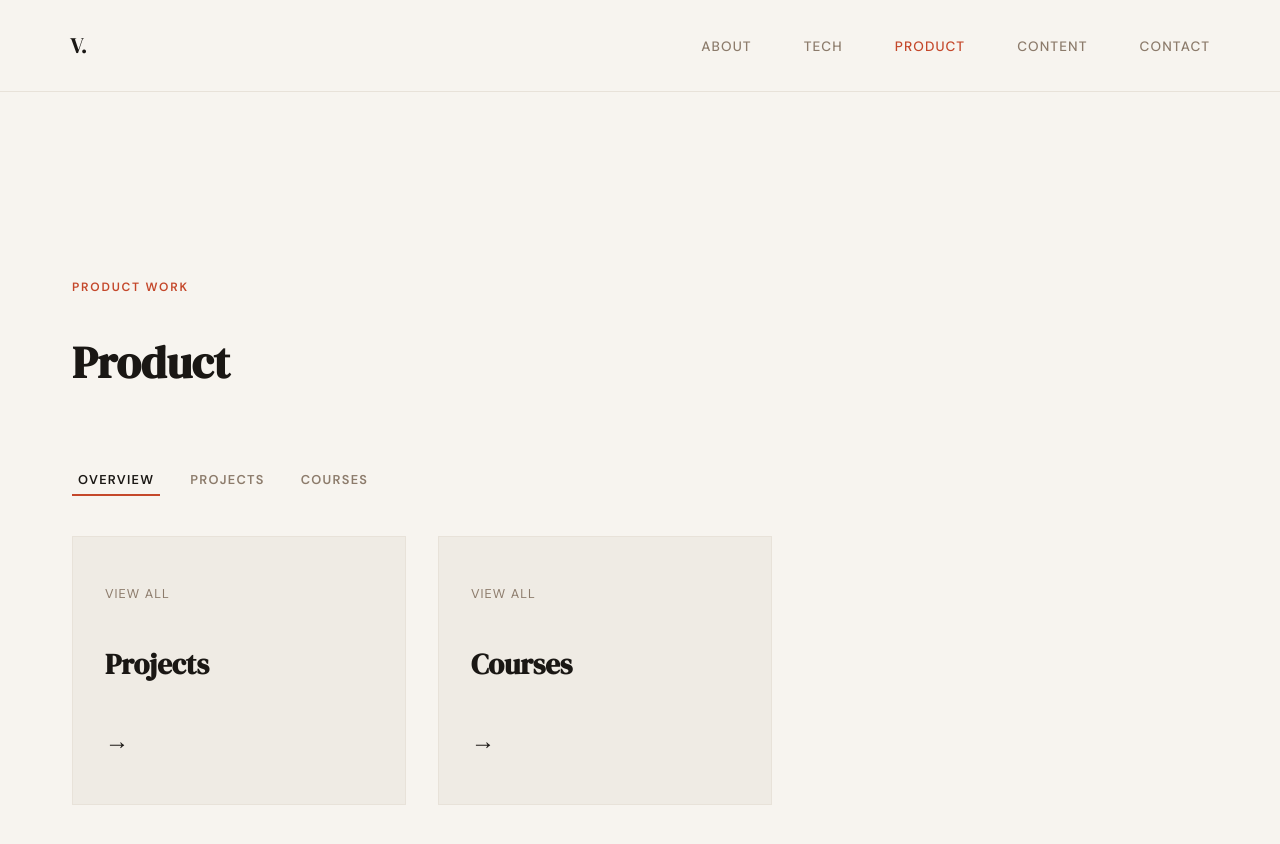
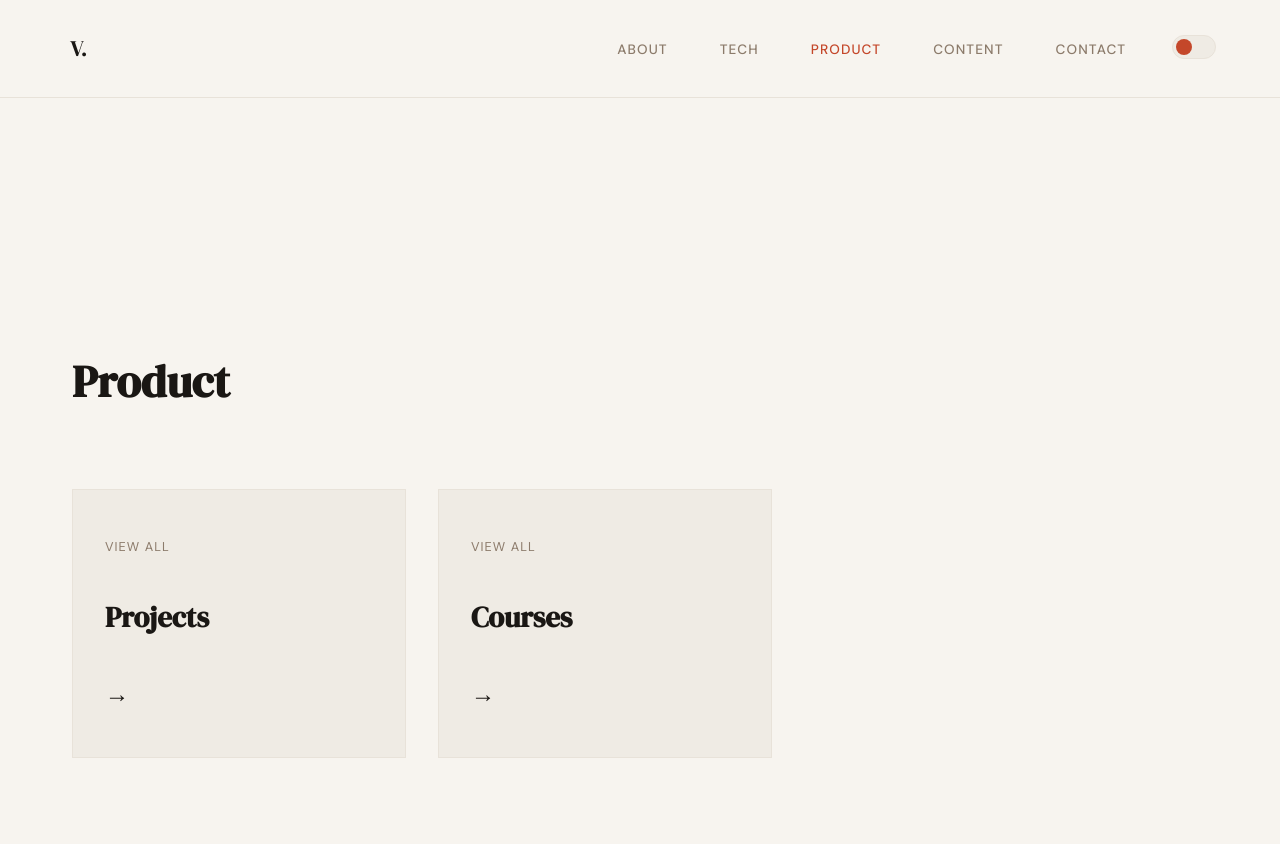
Before and after one commit to svarshaaaaa/portfolio, a Next.js app: page / in a window 1280 px wide. Both pictures are taken after a click on the button "PRODUCT". Shown: the top 844 px of the page. Built offline with nearby package versions, Linux system fonts and the light colour scheme.

Commit message:
additional changes

```diff
--- a/src/app/globals.css
+++ b/src/app/globals.css
@@ -13,11 +13,21 @@
   --card-bg: #EFEBE4;
 }
 
+[data-theme="dark"] {
+  --cream: #1A1714;
+  --ink: #F7F4EF;
+  --warm-mid: #A89880;
+  --accent: #E05A3A;
+  --soft: #2E2A26;
+  --card-bg: #242018;
+}
+
 body {
   background: var(--cream);
   color: var(--ink);
   font-family: 'DM Sans', sans-serif;
   overflow-x: hidden;
+  transition: background 0.3s, color 0.3s;
 }
 
 @keyframes fadeUp {
--- a/src/components/About.jsx
+++ b/src/components/About.jsx
@@ -15,16 +15,6 @@ export default function About() {
     >
       {/* Left */}
       <div style={{ flex: 1 }}>
-        <p style={{
-          fontSize: "0.75rem",
-          letterSpacing: "0.15em",
-          textTransform: "uppercase",
-          color: "var(--accent)",
-          fontWeight: 600,
-          marginBottom: "1rem",
-        }}>
-          About me
-        </p>
         <h2 style={{
           fontFamily: "'DM Serif Display', serif",
           fontSize: "2.8rem",
--- a/src/components/Contact.jsx
+++ b/src/components/Contact.jsx
@@ -13,16 +13,6 @@ export default function Contact() {
       }}
     >
       <div style={{ maxWidth: 500, marginBottom: "3rem" }}>
-        <p style={{
-          fontSize: "0.75rem",
-          letterSpacing: "0.15em",
-          textTransform: "uppercase",
-          color: "var(--accent)",
-          fontWeight: 600,
-          marginBottom: "1rem",
-        }}>
-          Contact
-        </p>
         <h2 style={{
           fontFamily: "'DM Serif Display', serif",
           fontSize: "2.8rem",
--- a/src/components/Content.jsx
+++ b/src/components/Content.jsx
@@ -15,16 +15,6 @@ export default function Content() {
     >
       {/* Video side */}
       <div style={{ flex: 1 }}>
-        <p style={{
-          fontSize: "0.75rem",
-          letterSpacing: "0.15em",
-          textTransform: "uppercase",
-          color: "var(--accent)",
-          fontWeight: 600,
-          marginBottom: "0.5rem",
-        }}>
-          Content
-        </p>
         <h2 style={{
           fontFamily: "'DM Serif Display', serif",
           fontSize: "2.8rem",
--- a/src/components/Navbar.jsx
+++ b/src/components/Navbar.jsx
@@ -1,7 +1,13 @@
 "use client";
+import { useState, useEffect } from "react";
 
 export default function Navbar({ activePage, setActivePage }) {
+  const [dark, setDark] = useState(false);
   const links = ["about", "tech", "product", "content", "contact"];
+
+  useEffect(() => {
+    document.documentElement.setAttribute("data-theme", dark ? "dark" : "light");
+  }, [dark]);
 
   return (
     <nav
@@ -15,6 +21,7 @@ export default function Navbar({ activePage, setActivePage }) {
         padding: "1.2rem 4rem",
         background: "var(--cream)",
         borderBottom: "1px solid var(--soft)",
+        transition: "background 0.3s",
       }}
     >
       <button
@@ -31,7 +38,7 @@ export default function Navbar({ activePage, setActivePage }) {
         V.
       </button>
 
-      <ul style={{ display: "flex", gap: "2.5rem", listStyle: "none" }}>
+      <ul style={{ display: "flex", gap: "2.5rem", listStyle: "none", alignItems: "center" }}>
         {links.map((link) => (
           <li key={link}>
             <button
@@ -53,6 +60,37 @@ export default function Navbar({ activePage, setActivePage }) {
             </button>
           </li>
         ))}
+
+        {/* Dark mode toggle */}
+        <li>
+          <button
+            onClick={() => setDark(!dark)}
+            title={dark ? "Switch to light mode" : "Switch to dark mode"}
+            style={{
+              background: "var(--card-bg)",
+              border: "1px solid var(--soft)",
+              borderRadius: "999px",
+              width: 44,
+              height: 24,
+              cursor: "pointer",
+              position: "relative",
+              transition: "background 0.3s",
+              flexShrink: 0,
+            }}
+          >
+            <span style={{
+              position: "absolute",
+              top: 3,
+              left: dark ? 22 : 3,
+              width: 16,
+              height: 16,
+              borderRadius: "50%",
+              background: "var(--accent)",
+              transition: "left 0.3s",
+              display: "block",
+            }} />
+          </button>
+        </li>
       </ul>
     </nav>
   );
--- /dev/null
+++ b/src/components/Page.jsx
@@ -0,0 +1,60 @@
+"use client";
+import { useState } from "react";
+import Navbar from "@/components/Navbar";
+import HomePage from "@/components/HomePage";
+import About from "@/components/About";
+import Tech from "@/components/Tech";
+import Product from "@/components/Product";
+import Content from "@/components/Content";
+import Contact from "@/components/Contact";
+import ProjectsCarousel from "@/components/ProjectsCarousel";
+import CoursesList from "@/components/CoursesList";
+import { productProjects, productCourses } from "@/data/content";
+
+function ProductProjects() {
+  return (
+    <section className="fade-up" style={{ minHeight: "100vh", padding: "8rem 4rem 5rem", display: "flex", flexDirection: "column", justifyContent: "center" }}>
+      <div style={{ marginBottom: "2.5rem" }}>
+        <p style={{ fontSize: "0.75rem", letterSpacing: "0.15em", textTransform: "uppercase", color: "var(--accent)", fontWeight: 600, marginBottom: "0.5rem" }}>Product work</p>
+        <h2 style={{ fontFamily: "'DM Serif Display', serif", fontSize: "2.8rem" }}>Projects</h2>
+      </div>
+      <ProjectsCarousel projects={productProjects} />
+    </section>
+  );
+}
+
+function ProductCourses() {
+  return (
+    <section className="fade-up" style={{ minHeight: "100vh", padding: "8rem 4rem 5rem", display: "flex", flexDirection: "column", justifyContent: "center" }}>
+      <div style={{ marginBottom: "2.5rem" }}>
+        <p style={{ fontSize: "0.75rem", letterSpacing: "0.15em", textTransform: "uppercase", color: "var(--accent)", fontWeight: 600, marginBottom: "0.5rem" }}>Product work</p>
+        <h2 style={{ fontFamily: "'DM Serif Display', serif", fontSize: "2.8rem" }}>Courses</h2>
+      </div>
+      <CoursesList courses={productCourses} />
+    </section>
+  );
+}
+
+export default function Page() {
+  const [activePage, setActivePage] = useState("home");
+
+  const pages = {
+    home: <HomePage setActivePage={setActivePage} />,
+    about: <About />,
+    tech: <Tech />,
+    product: <Product setActivePage={setActivePage} />,
+    "product-projects": <ProductProjects />,
+    "product-courses": <ProductCourses />,
+    content: <Content />,
+    contact: <Contact />,
+  };
+
+  return (
+    <>
+      <Navbar activePage={activePage} setActivePage={setActivePage} />
+      <main key={activePage}>
+        {pages[activePage]}
+      </main>
+    </>
+  );
+}
--- a/src/components/Product.jsx
+++ b/src/components/Product.jsx
@@ -3,11 +3,14 @@ import { useState } from "react";
 import ProjectsCarousel from "./ProjectsCarousel";
 import CoursesList from "./CoursesList";
 import { productProjects, productCourses } from "@/data/content";
-
-const subPages = ["overview", "projects", "courses"];
+import Page from "./Page";
 
 export default function Product() {
-  const [sub, setSub] = useState("overview");
+  const [sub, setSub] = useState(null);
+
+  const handleClick = (label) => {
+    setSub(prev => prev === label ? null : label);
+  };
 
   return (
     <section
@@ -21,52 +24,18 @@ export default function Product() {
       }}
     >
       <div style={{ marginBottom: "2.5rem" }}>
-        <p style={{
-          fontSize: "0.75rem",
-          letterSpacing: "0.15em",
-          textTransform: "uppercase",
-          color: "var(--accent)",
-          fontWeight: 600,
-          marginBottom: "0.5rem",
-        }}>
-          Product work
-        </p>
         <h2 style={{ fontFamily: "'DM Serif Display', serif", fontSize: "2.8rem" }}>Product</h2>
       </div>
 
-      <div style={{ display: "flex", gap: "1.5rem", marginBottom: "2.5rem" }}>
-        {subPages.map((s) => (
-          <button
-            key={s}
-            onClick={() => setSub(s)}
-            style={{
-              background: "none",
-              border: "none",
-              fontFamily: "'DM Sans', sans-serif",
-              fontSize: "0.8rem",
-              letterSpacing: "0.1em",
-              textTransform: "uppercase",
-              fontWeight: 600,
-              color: sub === s ? "var(--ink)" : "var(--warm-mid)",
-              cursor: "pointer",
-              paddingBottom: "0.4rem",
-              borderBottom: sub === s ? "2px solid var(--accent)" : "2px solid transparent",
-              transition: "all 0.2s",
-            }}
-          >
-            {s}
-          </button>
-        ))}
-      </div>
-
-      {sub === "overview" && (
+      {/* Always visible cards */}
       <div style={{ display: "grid", gridTemplateColumns: "1fr 1fr", gap: "2rem", maxWidth: 700 }}>
-          {["Projects", "Courses"].map((label) => (
+        {["projects", "courses"].map((label) => (
           <div
             key={label}
-              onClick={() => setSub(label.toLowerCase())}
+            onClick={() => handleClick(label)}
             style={{
-                background: "var(--card-bg)",
+              background: sub === label ? "var(--ink)" : "var(--card-bg)",
+              color: sub === label ? "var(--cream)" : "var(--ink)",
               border: "1px solid var(--soft)",
               padding: "3rem 2rem",
               cursor: "pointer",
@@ -76,24 +45,36 @@ export default function Product() {
               transition: "all 0.25s",
             }}
             onMouseOver={(e) => {
+              if (sub !== label) {
                 e.currentTarget.style.background = "var(--ink)";
                 e.currentTarget.style.color = "var(--cream)";
+              }
             }}
             onMouseOut={(e) => {
+              if (sub !== label) {
                 e.currentTarget.style.background = "var(--card-bg)";
                 e.currentTarget.style.color = "var(--ink)";
+              }
             }}
           >
-              <div style={{ fontSize: "0.8rem", letterSpacing: "0.08em", textTransform: "uppercase", color: "var(--warm-mid)" }}>View all</div>
-              <h3 style={{ fontFamily: "'DM Serif Display', serif", fontSize: "1.8rem" }}>{label}</h3>
+            <div style={{ fontSize: "0.8rem", letterSpacing: "0.08em", textTransform: "uppercase", color: "var(--warm-mid)" }}>
+              View all
+            </div>
+            <h3 style={{ fontFamily: "'DM Serif Display', serif", fontSize: "1.8rem", textTransform: "capitalize" }}>
+              {label}
+            </h3>
             <div style={{ marginTop: "auto", fontSize: "1.5rem" }}>→</div>
           </div>
         ))}
       </div>
-      )}
 
+      {/* Content appears below after clicking */}
+      {sub && (
+        <div style={{ marginTop: "3rem", maxWidth: 700 }} className="fade-up">
           {sub === "projects" && <ProjectsCarousel projects={productProjects} />}
           {sub === "courses" && <CoursesList courses={productCourses} />}
+        </div>
+      )}
     </section>
   );
 }
--- a/src/components/Tech.jsx
+++ b/src/components/Tech.jsx
@@ -22,16 +22,6 @@ export default function Tech() {
     >
       {/* Header */}
       <div style={{ marginBottom: "2.5rem" }}>
-        <p style={{
-          fontSize: "0.75rem",
-          letterSpacing: "0.15em",
-          textTransform: "uppercase",
-          color: "var(--accent)",
-          fontWeight: 600,
-          marginBottom: "0.5rem",
-        }}>
-          Technical work
-        </p>
         <h2 style={{ fontFamily: "'DM Serif Display', serif", fontSize: "2.8rem" }}>Tech</h2>
       </div>
 
```
Lines whose indentation alone changed are shown as unchanged.
